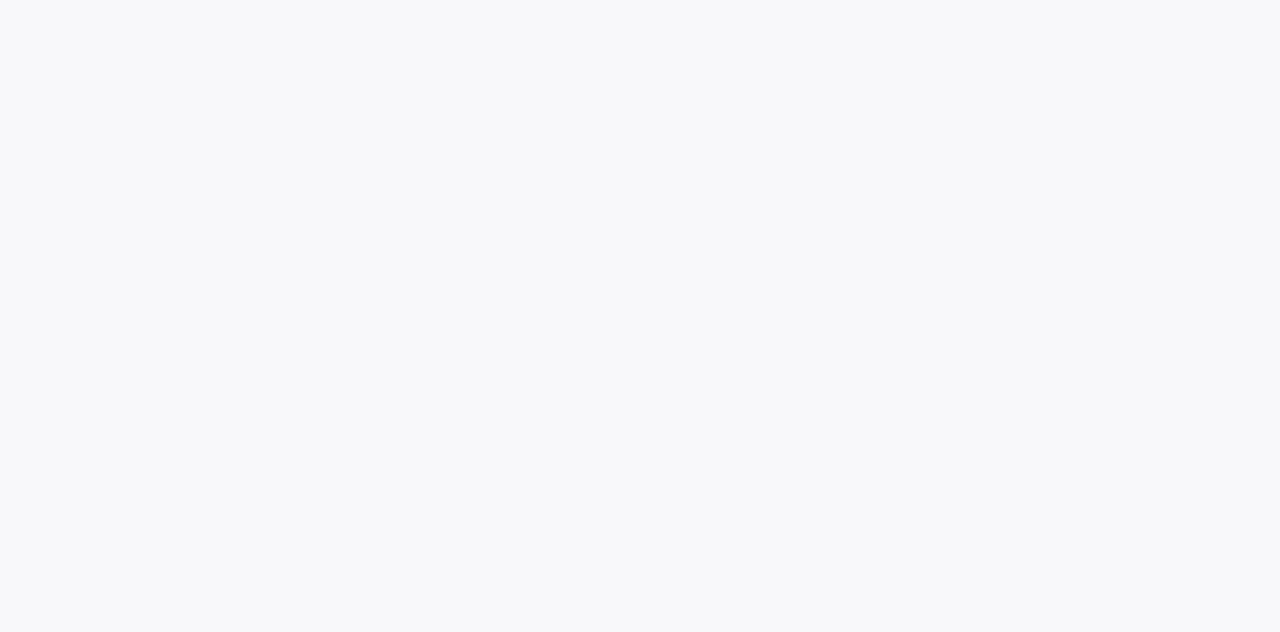
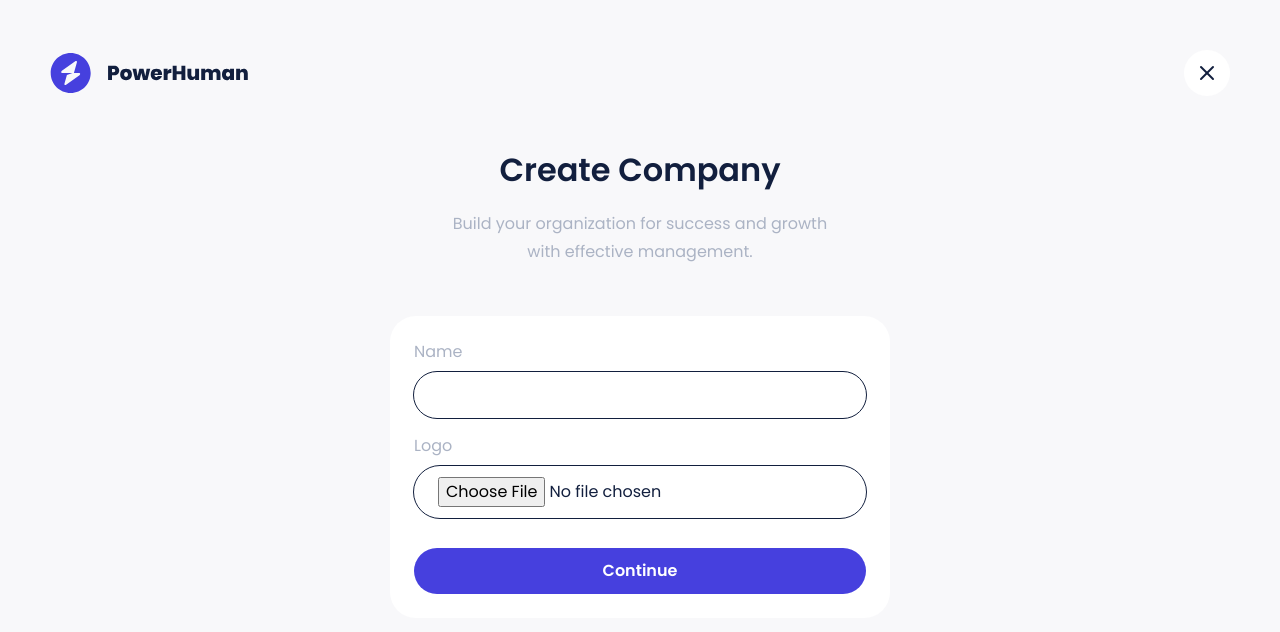
Before and after one commit to farhanjiratullah/powerhuman-frontend, a Nuxt app: page /dashboard/companies/create in a window 1280 px wide. Before the commit this address had no page. Shown: the top 632 px of the page. Built offline with nearby package versions, Linux system fonts and the light colour scheme.

Commit message:
feat: Implement store company

```diff
--- /dev/null
+++ b/composables/useCompanies.ts
@@ -0,0 +1,40 @@
+export const useCompanies = () => {
+    const accessToken = useCookie("accessToken");
+    const isLoading = ref(false);
+
+    const store = async (form: any, errors: any) => {
+        try {
+            const formData = new FormData();
+            formData.append("name", form.name);
+            formData.append("logo", form.logo);
+
+            isLoading.value = true;
+
+            const { data, error, status } = await useFetch(
+                `${useRuntimeConfig().public.apiBase}/companies`,
+                {
+                    method: "POST",
+                    body: formData,
+                    headers: {
+                        Accept: "application/json",
+                        Authorization: `Bearer ${accessToken.value}`,
+                    },
+                }
+            );
+
+            if (status.value === "error") {
+                errors.value = error?.value?.data?.errors;
+            }
+
+            if (status.value === "success") {
+                return navigateTo({ name: "dashboard-companies" });
+            }
+        } catch (error) {
+            console.error(error);
+        } finally {
+            isLoading.value = false;
+        }
+    };
+
+    return { store, isLoading };
+};
--- /dev/null
+++ b/pages/dashboard/companies/create.vue
@@ -0,0 +1,103 @@
+<script setup>
+    definePageMeta({
+        layout: "form",
+    });
+
+    useHead({
+        title: "Companies | PowerHuman",
+        meta: [{ name: "description", content: "Companies page" }],
+    });
+
+    const { store, isLoading } = useCompanies();
+
+    const form = ref({
+        name: "",
+        logo: "",
+    });
+
+    const errors = ref({});
+
+    const logoPreview = ref(null);
+
+    const handleFileChange = (event) => {
+        const file = event.target.files[0];
+        if (file) {
+            form.value.logo = file;
+
+            const reader = new FileReader();
+            reader.onload = () => {
+                logoPreview.value = reader.result;
+            };
+            reader.readAsDataURL(file);
+        } else {
+            form.value.logo = "";
+            logoPreview.value = null;
+        }
+    };
+</script>
+
+<template>
+    <div>
+        <section
+            class="py-[50px] flex flex-col items-center justify-center px-4"
+        >
+            <div class="text-[32px] font-semibold text-dark">
+                Create Company
+            </div>
+            <p class="mt-4 text-base leading-7 text-center mb-[50px] text-grey">
+                Build your organization for success and growth <br />
+                with effective management.
+            </p>
+            <form
+                class="w-full card"
+                @submit.prevent="store(form, errors)"
+                method="POST"
+                enctype="multipart/form-data"
+            >
+                <div class="form-group">
+                    <label for="company-name" class="text-grey">Name</label>
+                    <input
+                        type="text"
+                        name="company-name"
+                        id="company-name"
+                        v-model="form.name"
+                        class="input-field"
+                    />
+                    <div v-if="errors?.value?.name">
+                        <p class="text-red-500">
+                            {{ errors?.value?.name[0] }}
+                        </p>
+                    </div>
+                </div>
+                <div class="form-group">
+                    <label for="logo" class="text-grey">Logo</label>
+                    <input
+                        type="file"
+                        name="logo"
+                        id="logo"
+                        @change="handleFileChange"
+                        class="input-field"
+                    />
+                    <img
+                        v-if="form.logo"
+                        :src="logoPreview"
+                        alt="Logo Preview"
+                        class="w-[100px]"
+                    />
+                    <div v-if="errors?.value?.logo">
+                        <p class="text-red-500">
+                            {{ errors?.value?.logo[0] }}
+                        </p>
+                    </div>
+                </div>
+                <button
+                    type="submit"
+                    class="w-full btn btn-primary mt-[14px] disabled:opacity-50 disabled:cursor-not-allowed"
+                    :disabled="isLoading"
+                >
+                    {{ isLoading ? "Loading..." : "Continue" }}
+                </button>
+            </form>
+        </section>
+    </div>
+</template>
```
